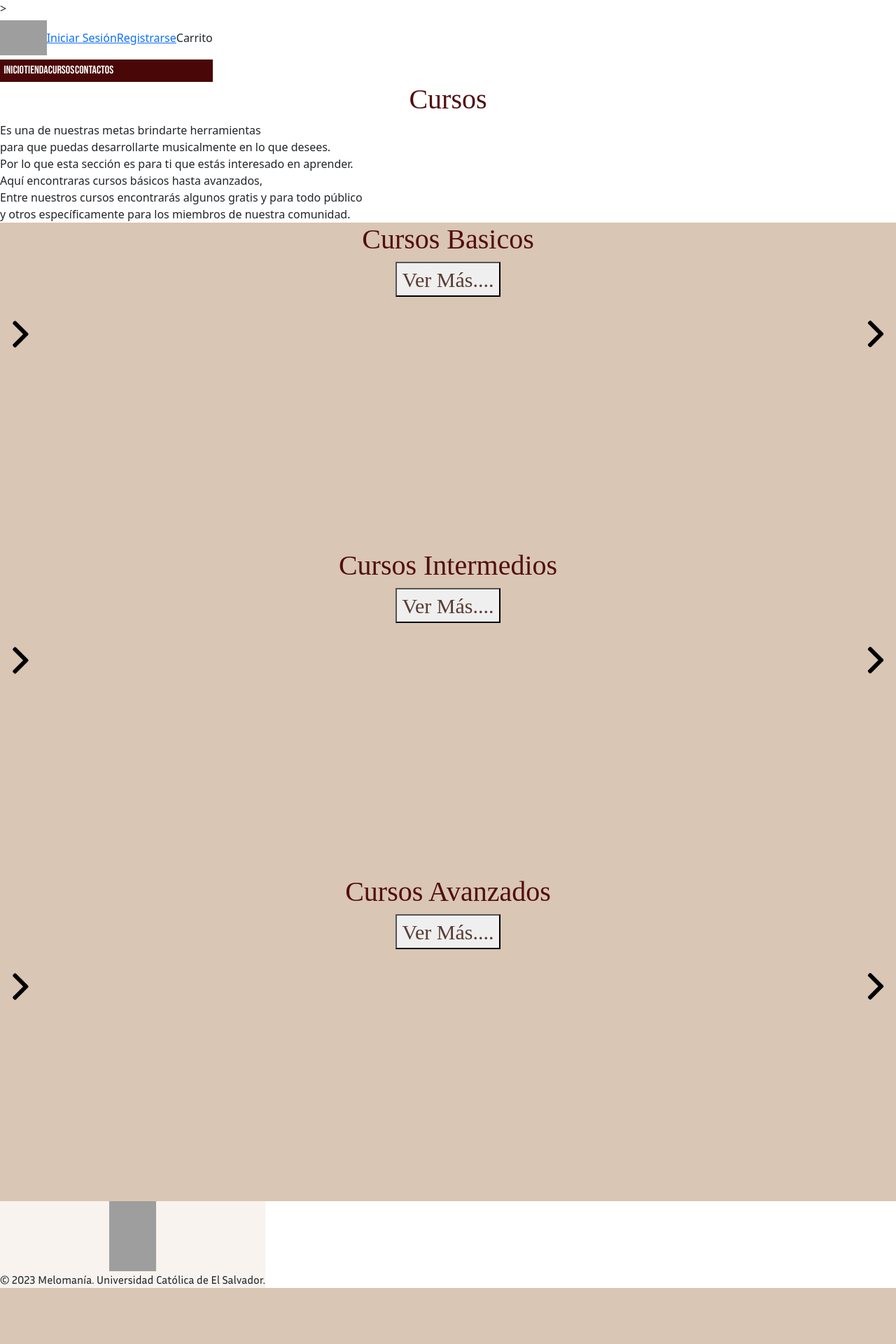
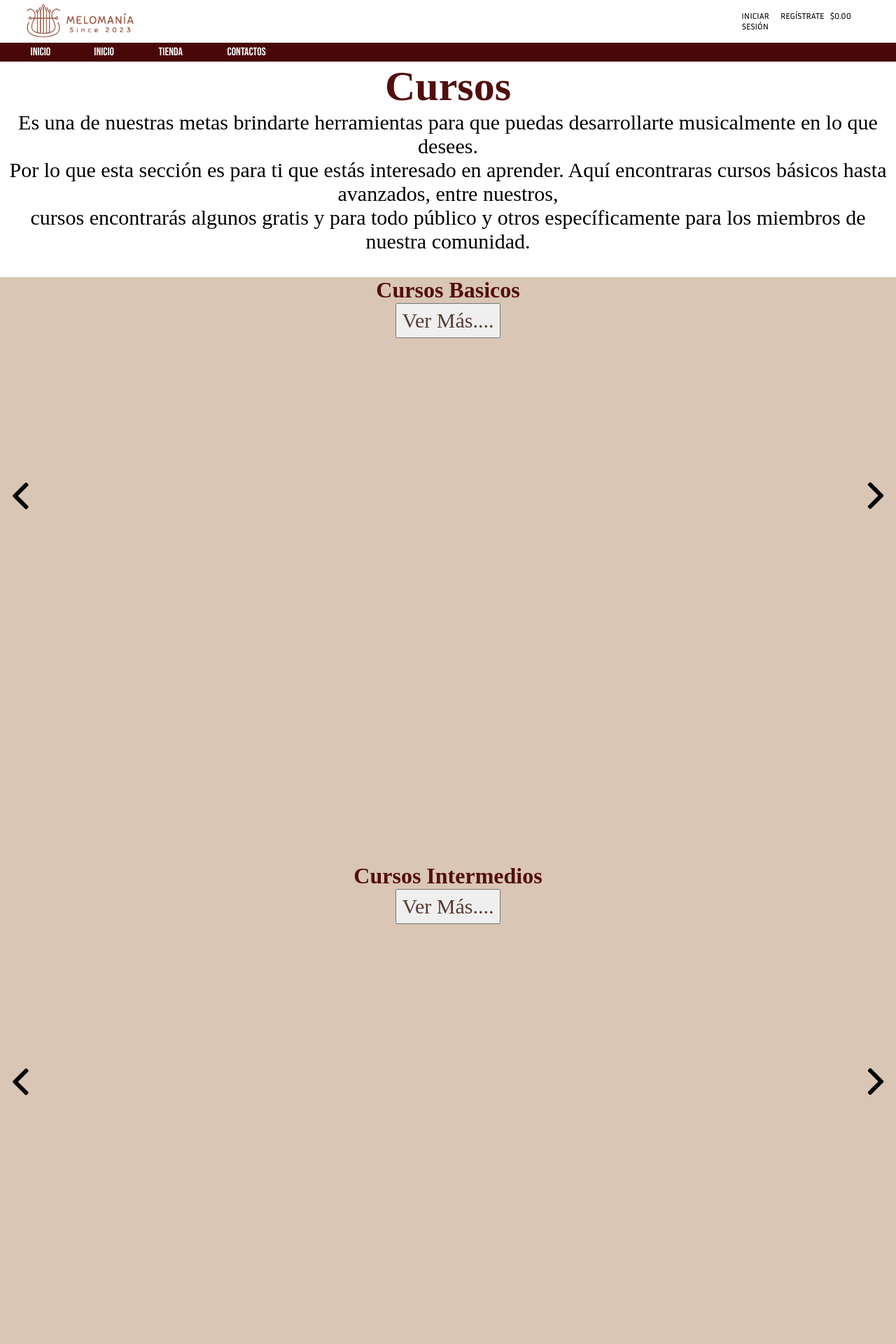
Before and after one commit to SoyMarioHdez-U/MelomaniaSV, a PHP site: page /MelomaniaSV/HTML/cursos.php in a window 1280 px wide. Shown: the top 1920 px of the page at 70% size. Before the commit the page ends 1840 px from the top, so only its background shows below. Run offline with PHP 8.4, Linux system fonts and the light colour scheme; grey boxes are pictures that could not be loaded.

Commit message:
seccion curso

```diff
--- a/CSS/style.css
+++ b/CSS/style.css
@@ -201,6 +201,14 @@
 
 }
 
+.secciones {
+
+  text-align: center;
+  font-size: 30px;
+
+
+
+}
 .container_carru {
     background: #d9c6b4;
     position: relative;
@@ -209,7 +217,7 @@
   }
   .container_carru #actions #arrowrigth .arrowrigth {
     cursor: pointer;
-    top: 30%;
+    top: 35%;
     width: 3%;
     position: absolute;
     z-index: 201;
@@ -221,7 +229,7 @@
   }
   .container_carru #actions #arrowleft .arrowleft {
     cursor: pointer;
-    top: 30%;
+    top: 35%;
     width: 3%;
     position: absolute;
     z-index: 201;
@@ -240,84 +248,84 @@
     position: relative;
     /*lado izquierdo*/
   }
-  @media only screen and (max-width: 2150px) {
-    .container_carru #items {
-      height: 630px;
-    }
-  }
-  @media only screen and (max-width: 2000px) {
-    .container_carru #items {
-      height: 570px;
-    }
-  }
-  @media only screen and (max-width: 1900px) {
-    .container_carru #items {
-      height: 540px;
-    }
-  }
-  @media only screen and (max-width: 1780px) {
+  @media only screen and (max-width: 1000px) {
     .container_carru #items {
       height: 500px;
     }
   }
-  @media only screen and (max-width: 1680px) {
+  @media only screen and (max-width: 1000px) {
     .container_carru #items {
-      height: 470px;
+      height: 500px;
     }
   }
-  @media only screen and (max-width: 1565px) {
+  @media only screen and (max-width: 1000px) {
     .container_carru #items {
-      height: 420px;
+      height: 500px;
     }
   }
-  @media only screen and (max-width: 1430px) {
+  @media only screen and (max-width: 1000px) {
     .container_carru #items {
-      height: 390px;
+      height: 500px;
     }
   }
-  @media only screen and (max-width: 1330px) {
+  @media only screen and (max-width: 1000px) {
+    .container_carru #items {
+      height: 500px;
+    }
+  }
+  @media only screen and (max-width: 1000px) {
+    .container_carru #items {
+      height: 500px;
+    }
+  }
+  @media only screen and (max-width: 1000px) {
+    .container_carru #items {
+      height: 500px;
+    }
+  }
+  @media only screen and (max-width: 1000px) {
     .container_carru #items {
       height: 360px;
     }
   }
-  @media only screen and (max-width: 1230px) {
+  @media only screen and (max-width: 1000px) {
     .container_carru #items {
       height: 330px;
     }
   }
-  @media only screen and (max-width: 970px) {
+  @media only screen and (max-width: 1000px) {
     .container_carru #items {
       height: 310px;
     }
   }
-  @media only screen and (max-width: 875px) {
+  @media only screen and (max-width: 1000px) {
     .container_carru #items {
       height: 270px;
     }
   }
-  @media only screen and (max-width: 785px) {
+  @media only screen and (max-width: 1000px) {
     .container_carru #items {
       height: 240px;
     }
   }
-  @media only screen and (max-width: 700px) {
+  @media only screen and (max-width: 1000px) {
     .container_carru #items {
       height: 235px;
     }
   }
-  @media only screen and (max-width: 640px) {
+  @media only screen and (max-width: 1000px) {
     .container_carru #items {
       height: 150px;
     }
   }
-  @media only screen and (max-width: 400px) {
+  @media only screen and (max-width: 1000px) {
     .container_carru #items {
       height: 125px;
     }
   }
   .container_carru #items #item {
     display: none;
-    height: 80%;
+    height: 70%;
     position: absolute;
   }
   .container_carru #items .img_left {
--- a/HTML/cursos.php
+++ b/HTML/cursos.php
@@ -5,43 +5,43 @@
 <meta charset="UTF-8">
     <meta name="viewport" content="width=device-width, initial-scale=1.0">
     <title>Cursos</title>
-    <link href="https://cdn.jsdelivr.net/npm/bootstrap@5.3.2/dist/css/bootstrap.min.css" rel="stylesheet" integrity="sha384-T3c6CoIi6uLrA9TneNEoa7RxnatzjcDSCmG1MXxSR1GAsXEV/Dwwykc2MPK8M2HN" crossorigin="anonymous">
-    <link rel="stylesheet"  type="text/css"  href="http://localhost/MelomaniaSV/CSS/style.css">
->
+
+     <!-- Estilos de css y bootstrap -->
+     <link rel="stylesheet" href="http://localhost/MelomaniaSV/CSS/style.css">
 
 </head>
-<body class="fondo">
+<body>
+    <div class="container">
+        <div class="header">
+            <div class="logo"><a href="http://localhost//MelomaniaSV/HTML/"><img src="http://localhost/MelomaniaSV/Img/Logo.png" height="50px"></a></div>
+            <div class="sesion">
+                <div class="ini-sesion"><a href="http://localhost//MelomaniaSV/HTML/iniciarsesion.php">INICIAR SESIÓN</a></div>
+                <div class="registro">REGÍSTRATE</div>
+                <div class="carrito">$0.00</div>
+            </div>
 
-    <div id = "contenedor">
-  <!-- Barra superior de inicio y menú -->
-  <table>
-          <tr class="header">
-              <td colspan="4" align="left"><a href="http://localhost/MelomaniaSV/HTML/inicio.php"><img src="/Img/Logo grande.png" height="50px"></a></td>
-              <td colspan="3"><a class="urlUsr" href="http://localhost/MelomaniaSV/HTML/iniciarsesion.php">Iniciar Sesión</a></td>
+        </div>
+        </div>
+        <div class="nav">
+            <div class="urlIni firstNav"><a href="http://localhost//MelomaniaSV/HTML/index.php">Inicio</a></div>
+            <!-- Hipervinculo para acceder a la tienda e Inicio-->
+            <a class="urlMenu" href="http://localhost/MelomaniaSV/HTML/index.php">Inicio</a>
+            <a class="urlMenu" href="http://localhost/MelomaniaSV/HTML/tienda.php">Tienda</a>
+            <a class="urlMenu" href="http://localhost/MelomaniaSV/HTML/.php">Contactos</a>
+        </div>
 
-              <td class="urlUsr"><a class="urlUsr" href="http://localhost/MelomaniaSV/HTML/tienda.php">Registrarse</a></td>
-              <td class="urlUsr">Carrito </td>
-          </tr>
-          <tr class="nav">
-              <td><a class="urlIni" href="http://localhost/MelomaniaSV/HTML/index.php">Inicio</a></td>
-              <td><a class="urlIni" href="http://localhost/MelomaniaSV/HTML/tienda.php">Tienda</a></td>
-              <td><a class="urlIni" href="http://localhost/MelomaniaSV/HTML/cursos.php">Cursos</a></td>
-              <td><a class="urlIni">Contactos</a></td>
-              <td colspan="6"></td>
+            <div class="secciones">
+                <h1 class="titles">Cursos</h1>
+                <p class="titleContent">Es una de nuestras metas brindarte herramientas para
+                                        que puedas desarrollarte musicalmente en lo que desees.<br>
+                                        Por lo que esta sección es para ti que estás interesado en aprender. Aquí
+                                        encontraras cursos básicos hasta avanzados, entre nuestros,<br>
+                                        cursos encontrarás algunos gratis y para todo público
+                                        y otros específicamente para los miembros de nuestra comunidad.<br>
+                                      </p> <p><br></p>
 
-          </tr>
-        </div>
-    </table>
-            <tr class="secciones">
-                <td colspan="10"><h1 class="titles">Cursos</h1>
-                <p class="titleContent">Es una de nuestras metas brindarte herramientas<br>
-                                        para que puedas desarrollarte musicalmente en lo que desees.<br>
-                                        Por lo que esta sección es para ti que estás interesado en aprender.<br>
-                                        Aquí encontraras cursos básicos hasta avanzados,<br>
-                                        Entre nuestros cursos encontrarás algunos gratis y para todo público<br>
-                                        y otros específicamente para los miembros de nuestra comunidad.</p></td>
-            </tr>
-    </table>
+
+
 </div>
 
 <div class= "container_carru">
@@ -57,7 +57,7 @@
       <img src="http://localhost/MelomaniaSV/Img/flecha-correcta.png" class="arrowrigth">
     </a>
     <a id="arrowleft">
-      <img src="https://localhost/MelomaniaSV/Img/flecha-izquierda.png" class="arrowleft">
+      <img src="https://localhost/MelomaniaSV/Img/flecha-correcta.png" class="arrowleft">
     </a>
   </div>
   <div id="items">
@@ -81,7 +81,7 @@
       <img src="http://localhost/MelomaniaSV/Img/flecha-correcta.png" class="arrowrigth">
     </a>
     <a id="arrowleft">
-      <img src="https://localhost/MelomaniaSV/Img/flecha-izquierda.png" class="arrowleft">
+      <img src="https://localhost/MelomaniaSV/Img/flecha-correcta.png" class="arrowleft">
     </a>
   </div>
   <div id="items">
@@ -105,7 +105,7 @@
       <img src="http://localhost/MelomaniaSV/Img/flecha-correcta.png" class="arrowrigth">
     </a>
     <a id="arrowleft">
-      <img src="https://localhost/MelomaniaSV/Img/flecha-izquierda.png" class="arrowleft">
+      <img src="https://localhost/MelomaniaSV/Img/flecha-correcta.png" class="arrowleft">
     </a>
   </div>
   <div id="items">
@@ -117,17 +117,16 @@
   </div>
 </div>
 
-    <table>
-        <tr class="footer">
-            <td colspan="10">
-                <p></p>
-                <p></p>
-                <img src="/Img/Logo grande.png" height="50px"><br>
-                <img src="https://toppng.com/uploads/thumbnail/iconos-facebook-icono-de-facebook-twitter-png-y-psd-iconos-redes-sociales-11562849003jm0njbtfm3.png" height="50px"><br>
-                <p>© 2023 Melomanía. Universidad Católica de El Salvador.</p>
-            </td>
-        </tr>
-    </table>
-</div>
+<div class="footer">
+        <div class="logoFooter"><a href="http://localhost//MelomaniaSV/HTML/"><img src="http://localhost/MelomaniaSV/Img/Logo.png" height="50px"></a></div>
+        <div class="socialNetworks">
+            <a href="http://www.facebook.com"><img src="http://localhost/MelomaniaSV/Img/rss/facebook.png"></a>
+            <a href="http://www.twitter.com"><img src="http://localhost/MelomaniaSV/Img/rss/twitter.png"></a>
+            <a href="http://www.instagram.com"><img src="http://localhost/MelomaniaSV/Img/rss/instagram.png"></a>
+        </div>
+            <p>© 2023 Melomanía.</p>
+            <p class="lastFooter">Tecnologías Web - Universidad Católica de El Salvador</p>
+        </div>
+    </div>
 </body>
 </html>
```
